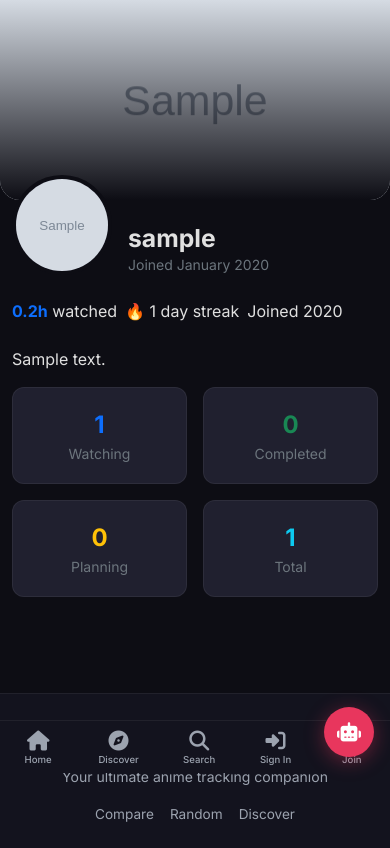
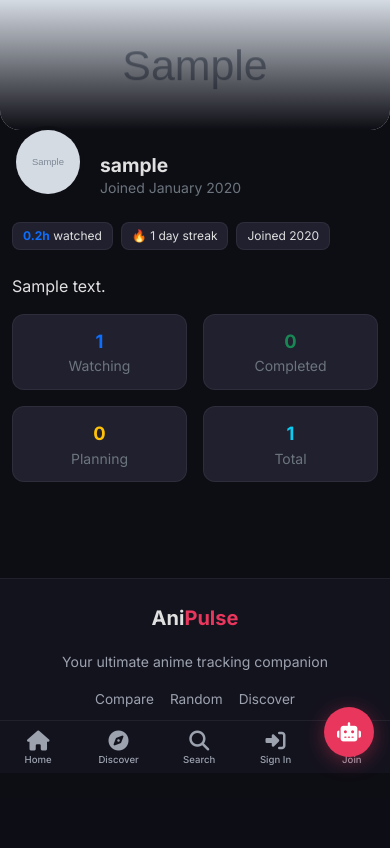
Before and after one commit to ayangbileramadan-boop/anipulse, a Django app: a page that uses templates/profile.html in a window 390 px wide. Shown: the part 71-919 px from the top of the page. After the commit the page ends 844 px from the top, so only its background shows below. Run offline with Django 5.2, Linux system fonts and the light colour scheme; tables that the repository leaves empty hold one stand-in row (values such as "Sample post"); grey boxes marked "Sample" are stand-in pictures.

Commit message:
Mobile responsiveness: anime_detail cover/meta, profile avatar/stats, trailer button

```diff
--- a/templates/profile.html
+++ b/templates/profile.html
@@ -9,6 +9,16 @@
 .profile-avatar img{width:100%;height:100%;object-fit:cover;border-radius:50%}
 .stat-card{background:var(--surface);border:1px solid var(--border);border-radius:12px;padding:1.2rem;text-align:center}
 .stat-card .num{font-size:1.5rem;font-weight:700}
+.badge-sm{padding:6px 14px;border-radius:8px;background:var(--surface);border:1px solid var(--border);font-size:0.8rem;white-space:nowrap}
+@media (max-width:767px){
+  .profile-cover{height:130px}
+  .profile-avatar{width:72px;height:72px;font-size:1.6rem;margin-top:-36px}
+  .profile-avatar+.flex-grow-1 h2{font-size:1.2rem}
+  .stat-card{padding:0.8rem}
+  .stat-card .num{font-size:1.15rem}
+  .stat-card .lbl{font-size:0.7rem}
+  .badge-sm{padding:4px 10px;font-size:0.75rem}
+}
 </style>
 {% endblock %}
 
```
Also changed, not shown: templates/anime_detail.html (+25 -2 lines).
